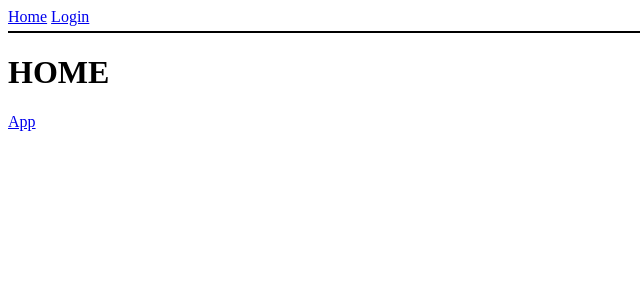
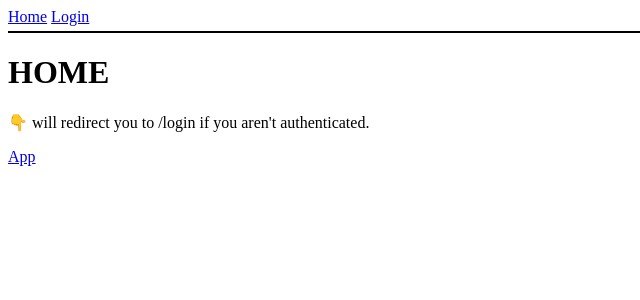
Before and after one commit to j4w8n/sveltekit-supabase-oauth, a SvelteKit app: page / in a window 1280 px wide. Shown: the top 300 px of the page, without its empty margins (0-640 px from the left). Built offline with nearby package versions, Linux system fonts and the light colour scheme; no server answers.

Commit message:
clarifies purpose of App link on home page.

```diff
--- a/src/routes/+page.svelte
+++ b/src/routes/+page.svelte
@@ -1,2 +1,3 @@
 <h1>HOME</h1>
+<p>👇 will redirect you to /login if you aren't authenticated.</p>
 <a href="/app">App</a>
```
